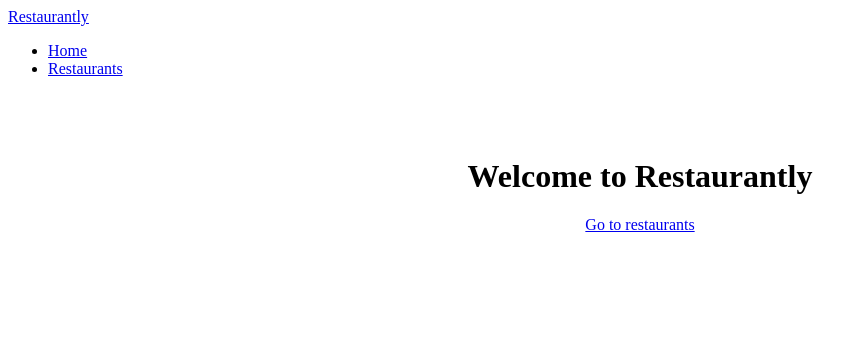
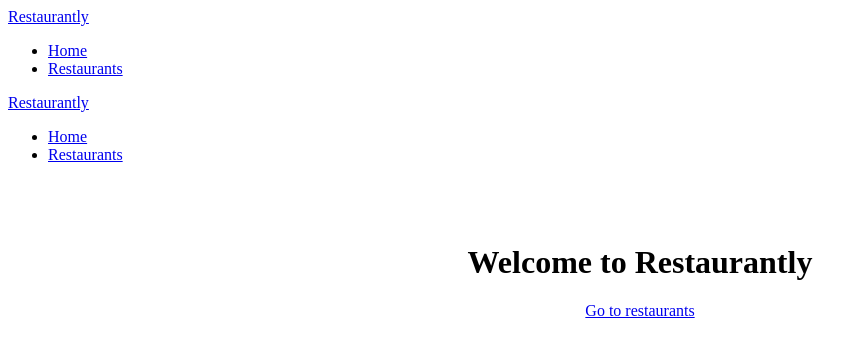
Before and after one commit to ivb3989/restaurant-app, a Nuxt app: page / in a window 1280 px wide. Shown: the top 354 px of the page, without its empty margins (0-868 px from the left). Built offline with nearby package versions, Linux system fonts and the light colour scheme.

Commit message:
create default layout

```diff
--- /dev/null
+++ b/layouts/default.vue
@@ -0,0 +1,6 @@
+<template>
+    <div>
+        <Nav />
+        <slot />
+    </div>
+</template>
```
